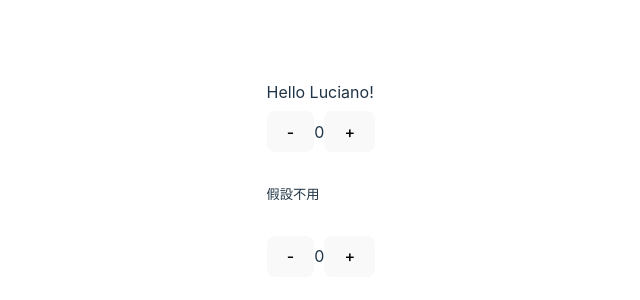
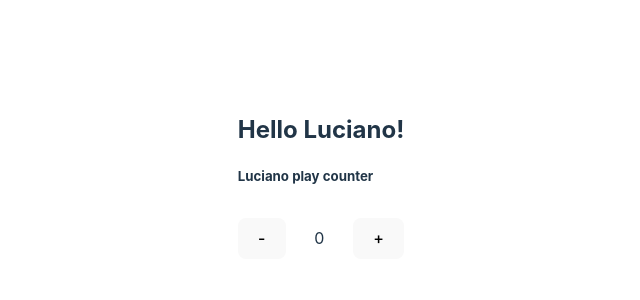
Before and after one commit to Luciano0322/react_course_vite, a React (Vite) app in the folder beginner/: page / in a window 1280 px wide. Shown: the part 218-518 px from the top of the page, without its empty margins (319-959 px from the left). Built offline with nearby package versions, Linux system fonts and the light colour scheme.

Commit message:
lesson 3 示範基本的 component 拆分

```diff
--- a/beginner/src/App.tsx
+++ b/beginner/src/App.tsx
@@ -1,52 +1,16 @@
 import { useState } from "react"
+import Counter from "./components/Counter";
 
 const username = 'Luciano';
 
 function App() {
-  // 這個是最基本的 state hook
-  const [count, setCount] = useState<number>(0);
-  // 有以下兩種方式來做 state change，細微上的不同會再進階的課程中提及
-  const minus = () => setCount(count - 1);
-  const plus = () => setCount((pre) => pre + 1);
-  let num = 0;
+
   return (
     <div>
-      Hello {username}!
-      <div
-        style={{
-          display: 'flex',
-          alignItems: 'center',
-          justifyContent: "space-around"
-        }}
-      >
-        <button onClick={minus}>-</button>
-        <p>{count}</p>
-        <button onClick={plus}>+</button>
-      </div>
-      <h5>假設不用</h5>
-      <div
-        style={{
-          display: 'flex',
-          alignItems: 'center',
-          justifyContent: "space-around"
-        }}
-      >
-        <button
-          onClick={() => {
-            num = num - 1
-            // console.log(num);
-            // 這裡的做法是沒有辦法完成更新的，呼應前面所講的，react 本身就是採一個 V-dom
-            // 所以你的指向必須指到 component 本身，那麼以 functional component 的型態
-            // 來說就必須使用 useState hook 達成。
-            // 相同的概念回到 class component 的寫法就會很清楚了，但這裡我不多著墨。
-            return num;
-          }}
-        >
-            -
-        </button>
-        <p>{num}</p>
-        <button onClick={() => num + 1}>+</button>
-      </div>
+      <h2>
+        Hello {username}!
+      </h2>
+      <Counter user={username} />
     </div>
   )
 }
--- /dev/null
+++ b/beginner/src/components/Counter.tsx
@@ -0,0 +1,24 @@
+import { FC, useState } from 'react'
+
+// 這裡示範簡單的 component 拆分與 props 的定義方法
+const Counter: FC<{user: string}> = ({user}) => {
+  // 這個是最基本的 state hook
+  const [count, setCount] = useState<number>(0);
+  // 有以下兩種方式來做 state change，細微上的不同會再進階的課程中提及
+  const minus = () => setCount(count - 1);
+  const plus = () => setCount((pre) => pre + 1);
+  return (
+    <>
+      <h5>{`${user} play counter`}</h5>
+      <div
+        className='f-b-c'
+      >
+        <button onClick={minus}>-</button>
+        <p>{count}</p>
+        <button onClick={plus}>+</button>
+      </div>
+    </>
+  )
+}
+
+export default Counter
--- a/beginner/src/index.css
+++ b/beginner/src/index.css
@@ -68,3 +68,15 @@ button:focus-visible {
     background-color: #f9f9f9;
   }
 }
+
+.f-c-c {
+  display: flex;
+  justify-content: center;
+  align-items: center;
+}
+
+.f-b-c {
+  display: flex;
+  justify-content: space-between;
+  align-items: center;
+}
```
